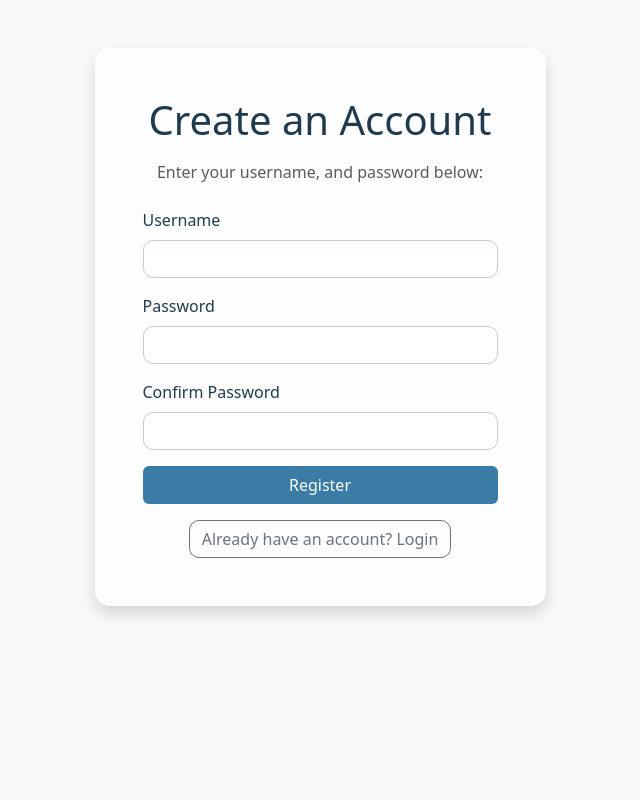
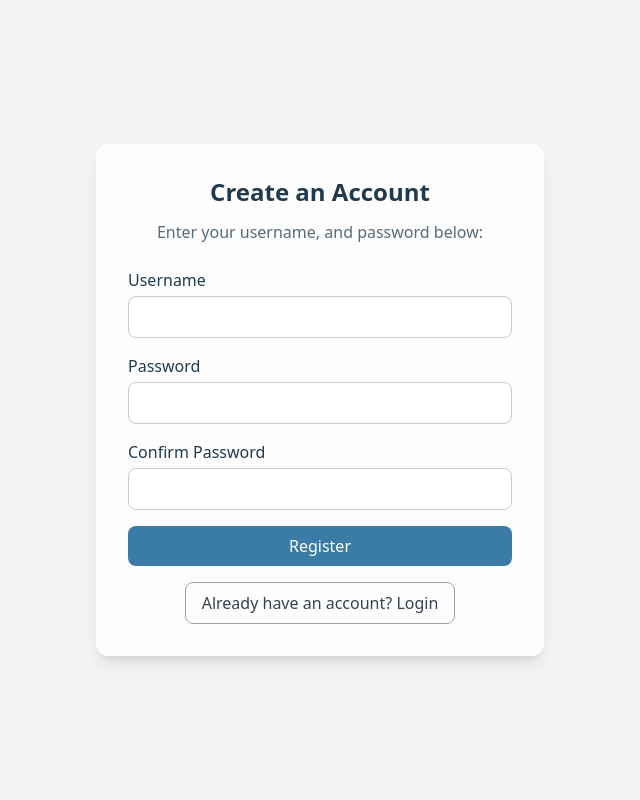
Before and after one commit to rlin49/trois_rickyl49_ethans201_hannahg61_tudorg-, a Flask app: page /register in a window 1280 px wide. Shown: the whole page, without its empty margins (320-960 px from the left). Run offline with Flask 3, Linux system fonts and the light colour scheme; some libraries are stand-ins or nearby versions.

Commit message:
Replace Bootstrap with Tailwind CSS in register.html

```diff
--- a/app/templates/register.html
+++ b/app/templates/register.html
@@ -1,74 +1,101 @@
 <!DOCTYPE html>
 <html lang="en">
-
 <head>
   <meta charset="UTF-8">
   <title>Register</title>
 
-  <!-- Bootstrap -->
-  <link href="https://cdn.jsdelivr.net/npm/bootstrap@5.3.0/dist/css/bootstrap.min.css" rel="stylesheet">
+  <!-- Tailwind -->
+  <script src="https://cdn.tailwindcss.com"></script>
   <link rel="stylesheet" type="text/css" href="/static/css/style.css">
 </head>
 
-<body class="bg-light">
+<body class="bg-gray-100">
 
-  <div class="container mt-5">
-    <div class="row justify-content-center">
-      <div class="col-md-10 col-lg-5">
-        <div class="card shadow" style="border-radius: 15px; border: none; background-color: #fdfdfd; padding: 2rem;">
-          <div class="card-body">
+  <div class="flex items-center justify-center min-h-screen px-4">
+    <div class="w-full max-w-md">
 
-            <h1 class="text-center mb-3" style="color: #1f3b4d;">Create an Account</h1>
-            <p class="text-center mb-4 text-muted" style="color: #5a6a7a;">
+      <div class="bg-[#fdfdfd] shadow-lg rounded-xl p-8">
+
+        <h1 class="text-2xl font-bold text-center mb-3 text-[#1f3b4d]">
+          Create an Account
+        </h1>
+
+        <p class="text-center mb-6 text-[#5a6a7a]">
           Enter your username, and password below:
         </p>
 
-            <!-- register -->
+        <!-- register form -->
         <form method="POST" action="/register">
 
           {% if error %}
-              <div class="alert alert-danger" role="alert">
+          <div class="bg-red-100 text-red-700 px-4 py-2 rounded mb-4">
             {{ error }}
           </div>
           {% endif %}
 
-              <div class="mb-3">
-                <label for="username" class="form-label" style="font-weight: 500; color: #1f3b4d;">Username</label>
-                <input type="text" class="form-control" id="username" name="username" required
-                    style="border-radius: 10px; border-color: #c1cdd9;">
+          <div class="mb-4">
+            <label for="username" class="block mb-1 font-medium text-[#1f3b4d]">
+              Username
+            </label>
+            <input
+              type="text"
+              id="username"
+              name="username"
+              required
+              class="w-full px-3 py-2 border border-[#c1cdd9] rounded-lg focus:outline-none focus:ring-2 focus:ring-[#3a7ca5]"
+            >
           </div>
 
-              <div class="mb-3">
-                <label for="password" class="form-label" style="font-weight: 500; color: #1f3b4d;">Password</label>
-                <input type="password" class="form-control" id="password" name="password" required
-                    style="border-radius: 10px; border-color: #c1cdd9;">
+          <div class="mb-4">
+            <label for="password" class="block mb-1 font-medium text-[#1f3b4d]">
+              Password
+            </label>
+            <input
+              type="password"
+              id="password"
+              name="password"
+              required
+              class="w-full px-3 py-2 border border-[#c1cdd9] rounded-lg focus:outline-none focus:ring-2 focus:ring-[#3a7ca5]"
+            >
           </div>
 
-              <div class="mb-3">
-                <label for="confirm" class="form-label" style="font-weight: 500; color: #1f3b4d;">Confirm Password</label>
-                <input type="password" class="form-control" id="confirm" name="confirm" required
-                    style="border-radius: 10px; border-color: #c1cdd9;">
+          <div class="mb-4">
+            <label for="confirm" class="block mb-1 font-medium text-[#1f3b4d]">
+              Confirm Password
+            </label>
+            <input
+              type="password"
+              id="confirm"
+              name="confirm"
+              required
+              class="w-full px-3 py-2 border border-[#c1cdd9] rounded-lg focus:outline-none focus:ring-2 focus:ring-[#3a7ca5]"
+            >
           </div>
 
-              <div class="d-grid">
-                <button type="submit" class="btn" style="background-color: #3a7ca5; color: #fff; font-weight: 500;">
+          <div>
+            <button
+              type="submit"
+              class="w-full bg-[#3a7ca5] text-white font-medium py-2 rounded-lg hover:bg-[#326c8f] transition"
+            >
               Register
             </button>
           </div>
+
         </form>
 
-            <div class="mt-3 text-center">
-              <a href="/login" class="btn btn-outline-secondary" style="border-radius: 10px;">
+        <div class="mt-4 text-center">
+          <a
+            href="/login"
+            class="inline-block border border-gray-400 text-gray-700 px-4 py-2 rounded-lg hover:bg-gray-200 transition"
+          >
             Already have an account? Login
           </a>
         </div>
 
       </div>
-        </div>
-      </div>
+
     </div>
   </div>
 
-  <script src="https://cdn.jsdelivr.net/npm/bootstrap@5.3.0/dist/js/bootstrap.bundle.min.js"></script>
 </body>
 </html>
```
Lines whose indentation alone changed are shown as unchanged.
